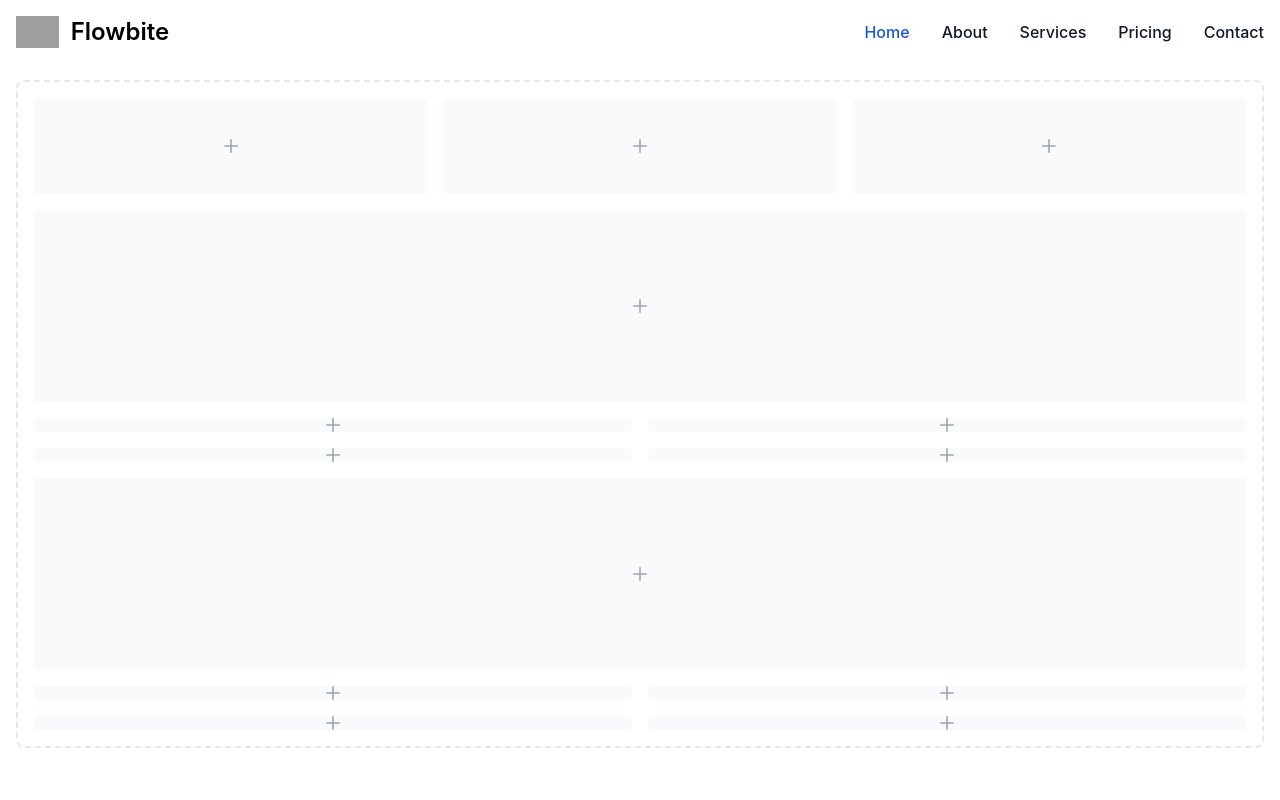
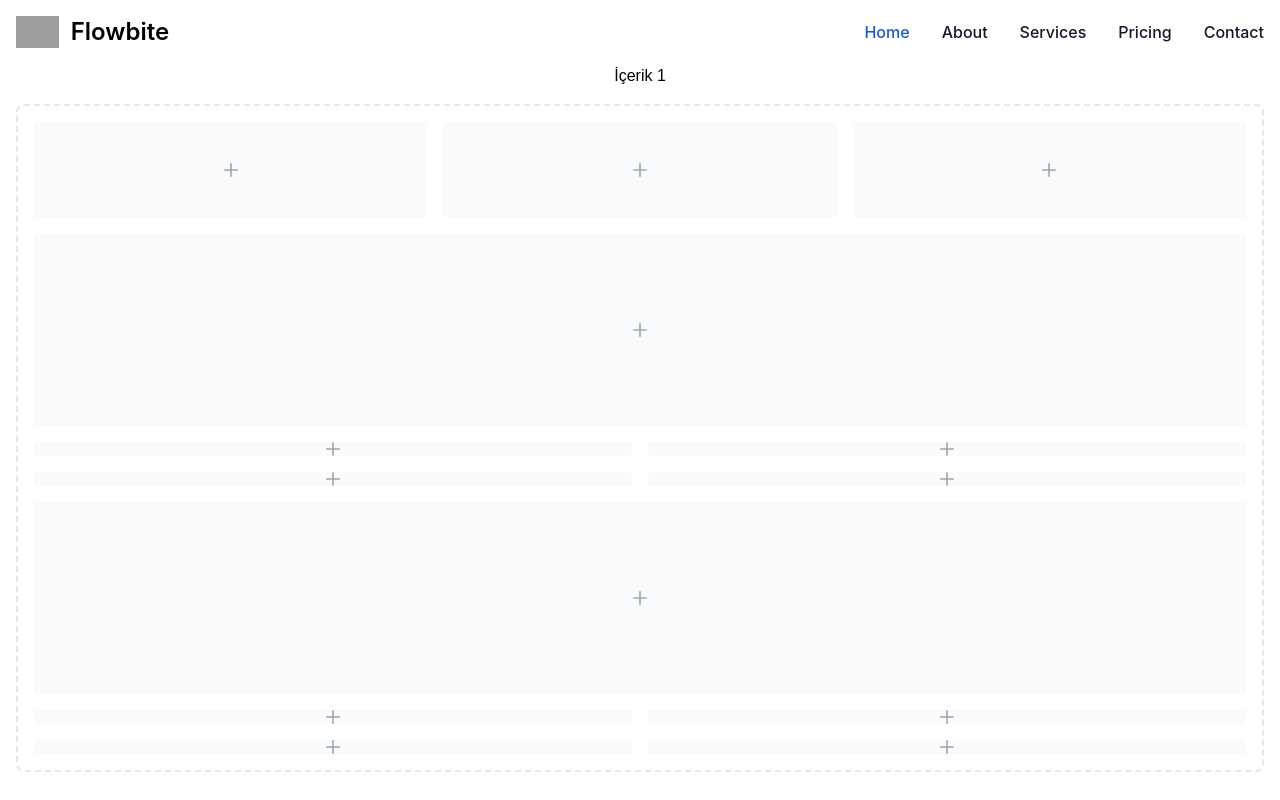
Before and after one commit to canata09/Tailwind-Flowbite-ReactJS-Library, a React (Create React App) app: page / in a window 1280 px wide. Built offline with nearby package versions, Linux system fonts and the light colour scheme; grey boxes are pictures that could not be loaded.

Commit message:
Update App.js

```diff
--- a/src/App.js
+++ b/src/App.js
@@ -8,7 +8,9 @@ function App() {
     <div className="App">
 
       <Navabar />
-
+      <div className="container">
+        <p className="font-poppins">İçerik 1</p>
+      </div>
       <Mockdata />
 
     </div>
```
